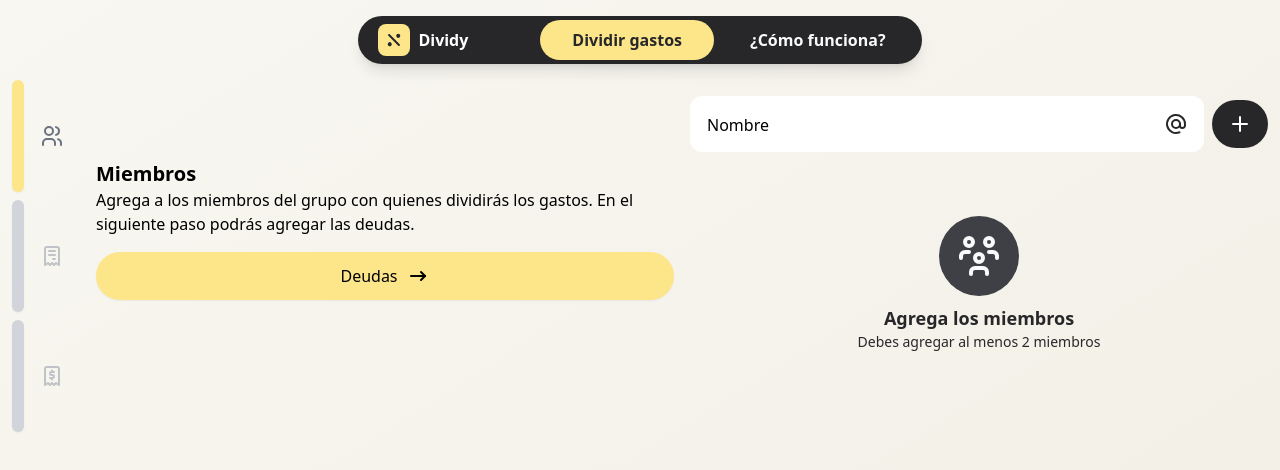
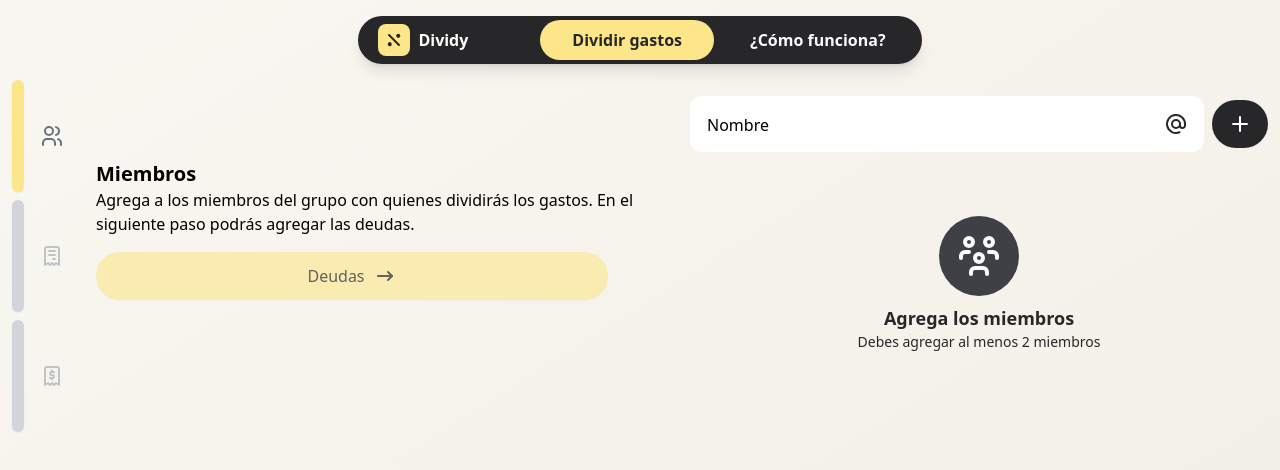
Before and after one commit to nicosmico/dividy-frontend, a React (Vite) app: page /split-bills/members in a window 1280 px wide. Shown: the top 470 px of the page. Built offline with nearby package versions, Linux system fonts and the light colour scheme.

Commit message:
fix(Members): Disable section button

```diff
--- a/src/pages/split-bills/Members.tsx
+++ b/src/pages/split-bills/Members.tsx
@@ -2,11 +2,9 @@ import { IconArrowNarrowRight } from '@tabler/icons-react';
 import { Outlet, useNavigate } from 'react-router-dom';
 import { RoundedButton } from 'src/components/ui';
 import { MemberForm, MemberList } from 'src/features/split-bills';
-import useBreakpoint from 'src/hooks/useBreakpoint';
 import useMembers from 'src/hooks/useMembers';
 
 export function Members() {
-  const { md } = useBreakpoint();
   const { members, addMember, deleteMember } = useMembers();
   const navigate = useNavigate();
 
@@ -20,12 +18,13 @@ export function Members() {
               Agrega a los miembros del grupo con quienes dividirás los gastos.
               En el siguiente paso podrás agregar las deudas.
             </p>
-            {md && (
-              <RoundedButton className='mt-4 w-full min-w-full bg-amber-200 px-8 shadow-sm md:w-min'>
-                Deudas
-                <IconArrowNarrowRight></IconArrowNarrowRight>
-              </RoundedButton>
-            )}
+            <RoundedButton
+              disabled={members.length < 2}
+              className='mt-4 w-full bg-amber-200 px-6 shadow-sm md:max-w-lg'
+            >
+              Deudas
+              <IconArrowNarrowRight></IconArrowNarrowRight>
+            </RoundedButton>
           </div>
 
           <div className='w-full space-y-8'>
@@ -38,12 +37,15 @@ export function Members() {
           </div>
         </div>
 
-        {!md && (
-          <RoundedButton className='sticky bottom-2 w-full min-w-full bg-amber-200 px-8 shadow-sm md:w-min'>
+        {/* {!md && (
+          <RoundedButton
+            disabled={!!members.length}
+            className='sticky bottom-2 w-full min-w-full bg-amber-200 px-8 shadow-sm md:w-min'
+          >
             Deudas
             <IconArrowNarrowRight></IconArrowNarrowRight>
           </RoundedButton>
-        )}
+        )} */}
       </div>
 
       <Outlet />
```
